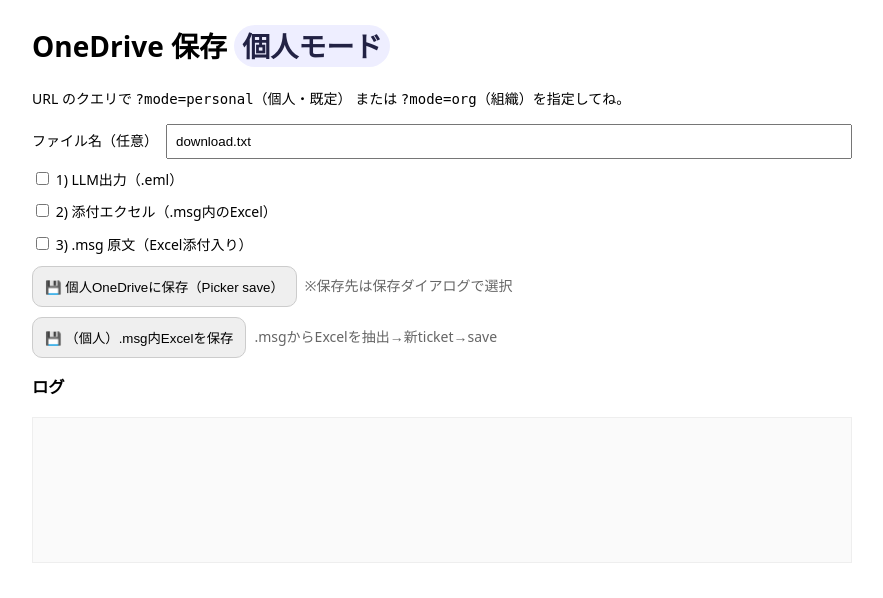
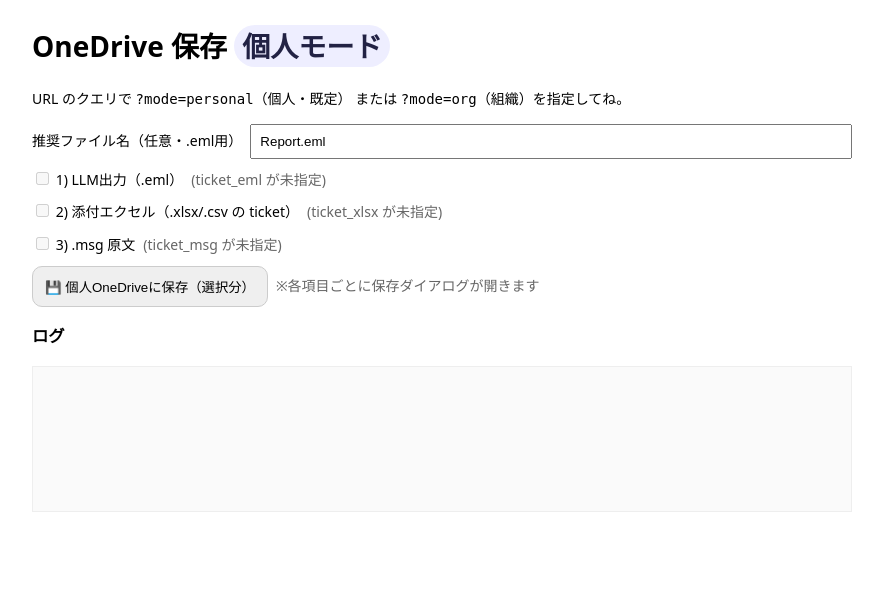
Before and after one commit to miyasaka-t/-AI_Az, a Flask app: page /front in a window 1280 px wide. Shown: the top 598 px of the page, without its empty margins (198-1081 px from the left). Run offline with Flask 3, Linux system fonts and the light colour scheme; some libraries are stand-ins or nearby versions.

Commit message:
変更内容を説明するメッセージ

```diff
--- a/templates/onedrive.html
+++ b/templates/onedrive.html
@@ -14,43 +14,37 @@
 </style>
 
 <h1>OneDrive 保存 <span id="modeBadge" class="badge"></span></h1>
-<p>
-  URL のクエリで <code>?mode=personal</code>（個人・既定） または <code>?mode=org</code>（組織）を指定してね。
-</p>
+<p>URL のクエリで <code>?mode=personal</code>（個人・既定） または <code>?mode=org</code>（組織）を指定してね。</p>
 
 <!-- 共通：ファイル名上書き -->
 <div class="row">
-  <label>ファイル名（任意）</label>
-  <input id="name" type="text" placeholder="Report.txt">
+  <label>推奨ファイル名（任意・.eml用）</label>
+  <input id="name" type="text" placeholder="Report.eml">
 </div>
 
-<!-- 共通：チケット状況 -->
+<!-- チェックボックス（3つ） -->
 <div class="row">
   <label><input type="checkbox" id="cb_eml"> 1) LLM出力（.eml）</label>
   <span id="nm_eml" class="muted"></span>
 </div>
 <div class="row">
-  <label><input type="checkbox" id="cb_xlsx"> 2) 添付エクセル（.msg内のExcel）</label>
+  <label><input type="checkbox" id="cb_xlsx"> 2) 添付エクセル（.xlsx/.csv の ticket）</label>
   <span id="nm_xlsx" class="muted"></span>
 </div>
 <div class="row">
-  <label><input type="checkbox" id="cb_msg"> 3) .msg 原文（Excel添付入り）</label>
+  <label><input type="checkbox" id="cb_msg"> 3) .msg 原文</label>
   <span id="nm_msg" class="muted"></span>
 </div>
 
-<!-- 個人用 UI -->
+<!-- 個人用 UI（抽出ボタンは撤去） -->
 <div id="personalPanel">
   <div class="row">
-    <button id="savePersonal">💾 個人OneDriveに保存（Picker save）</button>
-    <span class="muted">※保存先は保存ダイアログで選択</span>
-  </div>
-  <div class="row">
-    <button id="savePersonalXlsx">💾 （個人）.msg内Excelを保存</button>
-    <span class="muted">.msgからExcelを抽出→新ticket→save</span>
+    <button id="savePersonalSelected">💾 個人OneDriveに保存（選択分）</button>
+    <span class="muted">※各項目ごとに保存ダイアログが開きます</span>
   </div>
 </div>
 
-<!-- 組織用 UI -->
+<!-- 組織用 UI（既存のまま） -->
 <div id="orgPanel" class="hide">
   <div class="row">
     <button id="pick">📁 組織OneDriveの保存先フォルダを選ぶ</button>
@@ -70,66 +64,86 @@
 const q = new URLSearchParams(location.search);
 
 // モード（既定 personal）
-const MODE = (q.get("mode") || "personal").toLowerCase(); // "personal" | "org"
+const MODE = (q.get("mode") || "personal").toLowerCase();
 document.getElementById("modeBadge").textContent = MODE === "org" ? "組織モード" : "個人モード";
 document.getElementById("personalPanel").classList.toggle("hide", MODE !== "personal");
 document.getElementById("orgPanel").classList.toggle("hide", MODE !== "org");
 
 // 受け取るチケット
-const T_EML  = q.get("ticket_eml")  || "";
-const T_MSG  = q.get("ticket_msg")  || "";
-const TICKET_SINGLE = q.get("ticket") || ""; // 単体互換
-const SUGGEST = q.get("suggest") || "download.txt";
+const T_EML   = q.get("ticket_eml")   || "";
+const T_XLSX  = q.get("ticket_xlsx")  || "";  // ★追加：xlsx を直接受ける
+const T_MSG   = q.get("ticket_msg")   || "";
+const TICKET_SINGLE = q.get("ticket") || "";  // 単体互換
+const SUGGEST = q.get("suggest") || "Report.eml";
 document.getElementById("name").value = SUGGEST;
 
 // ベースURLは自身のオリジンを利用
-const RENDER_BASE = location.origin;
-
-// 既存バックのエンドポイント
-const RENDER_UPLOAD_ENDPOINT      = RENDER_BASE + "/api/upload";           // 組織用：汎用アップロード
-const RENDER_PEEK_ENDPOINT        = RENDER_BASE + "/tickets/peek";         // 事前表示
-const RENDER_UPLOAD_MSG_XLSX_EP   = RENDER_BASE + "/api/upload-msg-xlsx";  // 組織用：.msg→xlsx
-const RENDER_DOWNLOAD_ENDPOINT    = RENDER_BASE + "/tickets/download";     // 個人用：sourceUri
-const RENDER_MSG_TO_XLSX_TICKET   = RENDER_BASE + "/api/msg-to-xlsx-ticket"; // 個人用：xlsx ticket 生成
+const BASE = location.origin;
+const EP_PEEK     = BASE + "/tickets/peek";      // 事前表示
+const EP_DOWNLOAD = BASE + "/tickets/download";  // 個人：sourceUri
+const EP_DRIVEITEM= BASE + "/api/drive/item";    // 組織：名称表示
 
 // OneDrive Picker クライアントID（アプリ登録に合わせて設定）
 const FRONT_CLIENT_ID = "4be5eab6-df8a-4990-b738-be8b2b0ba842";
 
 let pickedFolderId = null;
-
-// ログ & ヒント
 const log  = (m)=> document.getElementById("log").textContent += m + "\n";
 const hint = (m)=> document.getElementById("pickedHint").textContent = m;
+
+// 直近 peek 結果を保持（ファイル名決定に使う）
+const peekCache = {}; // ticket -> {fileName, type}
 
 // ========== 共通：peek ==========
 async function peekTicket(ticket) {
   if (!ticket) return null;
-  const r = await fetch(RENDER_PEEK_ENDPOINT + "?ticket=" + encodeURIComponent(ticket));
+  if (peekCache[ticket]) return peekCache[ticket];
+  const r = await fetch(EP_PEEK + "?ticket=" + encodeURIComponent(ticket));
   const j = await r.json();
   if (!r.ok) throw new Error(j.error || r.statusText);
-  return { fileName: j.fileName || "", type: (j.type || "text").toLowerCase() };
+  const info = { fileName: j.fileName || "", type: (j.type || "text").toLowerCase() };
+  peekCache[ticket] = info;
+  return info;
 }
 
 (async function initPeek(){
   try {
-    if (T_EML) {
-      const pe = await peekTicket(T_EML);
+    // eml
+    if (T_EML || TICKET_SINGLE) {
+      const t = T_EML || TICKET_SINGLE;
+      const pe = await peekTicket(t);
       document.getElementById("nm_eml").textContent = `→ ${pe.fileName || "(名前未設定)"} [${pe.type}]`;
+      document.getElementById("cb_eml").checked = true;
       // eml の時は拡張子補正
-      if (pe.type === "eml") {
-        const current = document.getElementById("name").value.trim();
-        const isDefaultSuggest = (SUGGEST === "download.txt" || current === "" || current === SUGGEST);
-        if (isDefaultSuggest && pe.fileName) document.getElementById("name").value = pe.fileName;
-        const nm = document.getElementById("name").value.trim() || "message.eml";
-        document.getElementById("name").value = nm.toLowerCase().endsWith(".eml") ? nm : (nm + ".eml");
-      }
+      const nm = document.getElementById("name").value.trim() || pe.fileName || "message.eml";
+      const fixed = nm.toLowerCase().endsWith(".eml") ? nm : (nm + ".eml");
+      document.getElementById("name").value = fixed;
+    } else {
+      document.getElementById("cb_eml").disabled = true;
+      document.getElementById("nm_eml").textContent = "(ticket_eml が未指定)";
     }
+
+    // xlsx
+    if (T_XLSX) {
+      const px = await peekTicket(T_XLSX);
+      document.getElementById("nm_xlsx").textContent = `→ ${px.fileName || "(名前未設定)"} [${px.type}]`;
+      document.getElementById("cb_xlsx").checked = true;
+    } else {
+      document.getElementById("cb_xlsx").disabled = true;
+      document.getElementById("nm_xlsx").textContent = "(ticket_xlsx が未指定)";
+    }
+
+    // msg
     if (T_MSG) {
       const pm = await peekTicket(T_MSG);
       document.getElementById("nm_msg").textContent = `→ ${pm.fileName || "(名前未設定)"} [${pm.type}]`;
-      document.getElementById("nm_xlsx").textContent = "→ （.msg内の最初のExcelを保存）";
+      document.getElementById("cb_msg").checked = true;
+    } else {
+      document.getElementById("cb_msg").disabled = true;
+      document.getElementById("nm_msg").textContent = "(ticket_msg が未指定)";
     }
-    if (!T_EML && !T_MSG && TICKET_SINGLE) {
+
+    // 単体互換 ?ticket=... を eml とみなす
+    if (!T_EML && !T_XLSX && !T_MSG && TICKET_SINGLE) {
       const p1 = await peekTicket(TICKET_SINGLE);
       document.getElementById("nm_eml").textContent = `→ ${p1.fileName || "(名前未設定)"} [${p1.type}]`;
       document.getElementById("cb_eml").checked = true;
@@ -139,8 +153,8 @@
   }
 })();
 
-// ========== 個人：Picker save ==========
-function openPersonalSave(sourceUrl, fileName) {
+// ========== 個人：Picker save（選択分を順に保存） ==========
+function openPersonalSave(sourceUrl, fileName, cb) {
   if (!FRONT_CLIENT_ID) { alert("FRONT_CLIENT_ID 未設定"); return; }
   const odOptions = {
     clientId: FRONT_CLIENT_ID,
@@ -152,95 +166,90 @@
       endpointHint: "api.onedrive.com",
       redirectUri: location.origin + "/picker-redirect.html"
     },
-    success: function(res) { log("✅ 保存成功(個人): " + JSON.stringify(res)); },
-    cancel: function(){ log("キャンセル(個人)"); },
-    error: function(e){ log("❌ エラー(個人): " + JSON.stringify(e)); }
+    success: function(res) { log("✅ 保存成功(個人): " + JSON.stringify(res)); cb && cb(); },
+    cancel:  function(){ log("キャンセル(個人)"); cb && cb(); },
+    error:   function(e){ log("❌ エラー(個人): " + JSON.stringify(e)); cb && cb(); }
   };
   OneDrive.open(odOptions);
 }
 
-document.getElementById("savePersonal").onclick = async () => {
+document.getElementById("savePersonalSelected").onclick = async () => {
   if (MODE !== "personal") { alert("今は組織モードです"); return; }
-  // 優先：eml → 単体 → msg 原文
-  const ticket = T_EML || TICKET_SINGLE || T_MSG;
-  if (!ticket) { alert("URLに ticket がありません"); return; }
-  let nm = (document.getElementById("name").value || SUGGEST || "download.bin").trim();
-  if (nm && (document.getElementById("cb_eml").checked || T_EML || TICKET_SINGLE)) {
-    // eml 保存意図なら拡張子補正
-    if (!nm.toLowerCase().endsWith(".eml")) nm = nm + ".eml";
+
+  // 選択された対象を配列に
+  const tasks = [];
+
+  // 1) EML
+  if (document.getElementById("cb_eml").checked && (T_EML || TICKET_SINGLE)) {
+    const t = T_EML || TICKET_SINGLE;
+    const info = await peekTicket(t).catch(()=>({fileName:"message.eml", type:"eml"}));
+    let nm = (document.getElementById("name").value || info.fileName || "message.eml").trim();
+    if (!nm.toLowerCase().endsWith(".eml")) nm += ".eml";
+    const src = EP_DOWNLOAD + "?ticket=" + encodeURIComponent(t);
+    tasks.push({src, name:nm});
   }
-  const src = RENDER_DOWNLOAD_ENDPOINT + "?ticket=" + encodeURIComponent(ticket);
-  log("→ 個人 save 開始: " + nm);
-  openPersonalSave(src, nm);
+
+  // 2) XLSX（ticket_xlsx をそのまま保存）
+  if (document.getElementById("cb_xlsx").checked && T_XLSX) {
+    const info = await peekTicket(T_XLSX).catch(()=>({fileName:"Attachment.xlsx", type:"base64"}));
+    let nm = info.fileName || "Attachment.xlsx";
+    if (!nm.toLowerCase().match(/\.(xlsx|xlsm|xls|csv)$/)) nm += ".xlsx";
+    const src = EP_DOWNLOAD + "?ticket=" + encodeURIComponent(T_XLSX);
+    tasks.push({src, name:nm});
+  }
+
+  // 3) MSG 原文
+  if (document.getElementById("cb_msg").checked && T_MSG) {
+    const info = await peekTicket(T_MSG).catch(()=>({fileName:"mail.msg", type:"base64"}));
+    let nm = info.fileName || "mail.msg";
+    if (!nm.toLowerCase().endsWith(".msg")) nm += ".msg";
+    const src = EP_DOWNLOAD + "?ticket=" + encodeURIComponent(T_MSG);
+    tasks.push({src, name:nm});
+  }
+
+  if (tasks.length === 0) { alert("保存対象にチェックを入れてください"); return; }
+
+  // 順番に save を開く（都度ダイアログが出ます）
+  const run = (idx=0) => {
+    if (idx >= tasks.length) { log("完了: すべての保存が終了しました"); return; }
+    const t = tasks[idx];
+    log(`→ 保存開始: ${t.name}`);
+    openPersonalSave(t.src, t.name, () => run(idx+1));
+  };
+  run(0);
 };
 
-// 個人：.msg 内 Excel を抽出してから save
-document.getElementById("savePersonalXlsx").onclick = async () => {
-  if (MODE !== "personal") { alert("今は組織モードです"); return; }
-  if (!T_MSG) { alert(".msg の ticket がありません"); return; }
-  const nm = (document.getElementById("name").value || "attachment.xlsx").trim();
-  try {
-    log("→ 個人: .msg→xlsx ticket 生成");
-    const r = await fetch(RENDER_MSG_TO_XLSX_TICKET, {
-      method: "POST",
-      headers: {"Content-Type": "application/json"},
-      body: JSON.stringify({ ticket: T_MSG, fileName: nm })
-    });
-    const j = await r.json();
-    if (!r.ok) { log("❌ 生成失敗: " + JSON.stringify(j)); return; }
-    const newTicket = j.ticket;
-    const src = RENDER_DOWNLOAD_ENDPOINT + "?ticket=" + encodeURIComponent(newTicket);
-    let saveName = nm;
-    if (!saveName.toLowerCase().match(/\.(xlsx|xlsm|xls|csv)$/)) saveName += ".xlsx";
-    openPersonalSave(src, saveName);
-  } catch(e) {
-    log("❌ 例外(個人xlsx): " + e.message);
-  }
-};
+// ========== 組織モード（既存のまま：必要なら残す） ==========
+const RENDER_UPLOAD_ENDPOINT    = BASE + "/api/upload";
+const RENDER_UPLOAD_MSG_XLSX_EP = BASE + "/api/upload-msg-xlsx";
 
-// ========== 組織：Picker query → サーバーで Graph アップロード ==========
 document.getElementById("pick").onclick = () => {
   if (!FRONT_CLIENT_ID) { alert("FRONT_CLIENT_ID 未設定"); return; }
   const odOptions = {
-    clientId: FRONT_CLIENT_ID,
-    action: "query",
-    viewType: "folders",
-    multiSelect: false,
-    openInNewWindow: true,
-    advanced: {
-      endpointHint: "graph.microsoft.com",
-      redirectUri: location.origin + "/picker-redirect.html"
-    },
+    clientId: FRONT_CLIENT_ID, action: "query", viewType: "folders", multiSelect: false, openInNewWindow: true,
+    advanced: { endpointHint: "graph.microsoft.com", redirectUri: location.origin + "/picker-redirect.html" },
     success: async function(res) {
       const it = (res.value && res.value[0]) || null;
       if (!it || !it.id || !it.folder) { log("❌ フォルダ未選択"); return; }
       pickedFolderId = it.id;
-
       let label = "";
       try {
-        const r = await fetch(RENDER_BASE + "/api/drive/item?id=" + encodeURIComponent(it.id));
+        const r = await fetch(EP_DRIVEITEM + "?id=" + encodeURIComponent(it.id));
         const meta = await r.json();
-        if (r.ok && meta.name) {
-          label = meta.name;
-          if (meta.webUrl) {
-            const a = document.createElement("a");
-            a.href = meta.webUrl; a.textContent = "選択フォルダをOneDriveで開く"; a.target = "_blank";
-            document.getElementById("log").appendChild(a);
-            document.getElementById("log").appendChild(document.createTextNode("\n"));
-          }
-        } else {
-          label = "ID:" + String(it.id).slice(0, 8) + "…";
+        label = (r.ok && meta.name) ? meta.name : "ID:" + String(it.id).slice(0, 8) + "…";
+        if (meta.webUrl) {
+          const a = document.createElement("a");
+          a.href = meta.webUrl; a.textContent = "選択フォルダをOneDriveで開く"; a.target = "_blank";
+          document.getElementById("log").appendChild(a);
+          document.getElementById("log").appendChild(document.createTextNode("\n"));
         }
-      } catch (e) {
-        label = "ID:" + String(it.id).slice(0, 8) + "…";
-      }
-
-      hint("選択中: " + label);
+      } catch { label = "ID:" + String(it.id).slice(0, 8) + "…"; }
+      document.getElementById("pickedHint").textContent = "選択中: " + label;
       log("Pick OK: folderId=" + pickedFolderId);
       document.getElementById("upload").disabled = false;
     },
     cancel: function(){ log("キャンセル(組織)"); },
-    error: function(e){ log("❌ エラー(組織): " + JSON.stringify(e)); }
+    error:  function(e){ log("❌ エラー(組織): " + JSON.stringify(e)); }
   };
   OneDrive.open(odOptions);
 };
@@ -260,17 +269,13 @@
   if (!pickedFolderId) { alert("先にフォルダを選んでください"); return; }
 
   const want_eml  = document.getElementById("cb_eml").checked && (T_EML || TICKET_SINGLE);
-  const want_xlsx = document.getElementById("cb_xlsx").checked && T_MSG;
+  const want_xlsx = document.getElementById("cb_xlsx").checked && T_XLSX;
   const want_msg  = document.getElementById("cb_msg").checked && T_MSG;
-  if (!want_eml && !want_xlsx && !want_msg) {
-    alert("保存する項目にチェックを入れてください");
-    return;
-  }
+  if (!want_eml && !want_xlsx && !want_msg) { alert("保存する項目にチェックを入れてください"); return; }
 
   let nm = (document.getElementById("name").value || SUGGEST).trim();
   if (want_eml && nm && !nm.toLowerCase().endsWith(".eml")) {
-    nm = nm + ".eml";
-    document.getElementById("name").value = nm;
+    nm = nm + ".eml"; document.getElementById("name").value = nm;
   }
 
   document.getElementById("upload").disabled = true;
@@ -279,52 +284,17 @@
       const ticket = T_EML || TICKET_SINGLE;
       log("→ 組織: .eml アップロード開始");
       const r = await uploadOne(RENDER_UPLOAD_ENDPOINT, ticket, nm || undefined);
-      if (r.ok) {
-        log(`✅ 完了(.eml): ${r.body.webUrl || ""}`);
-        if (r.body.webUrl) {
-          const a = document.createElement("a");
-          a.href = r.body.webUrl; a.textContent = r.body.name || "OneDriveで開く"; a.target = "_blank";
-          document.getElementById("log").appendChild(a);
-          document.getElementById("log").appendChild(document.createTextNode("\n"));
-        }
-      } else {
-        log(`❌ 失敗(.eml): ${r.status} ${JSON.stringify(r.body)}`);
-        if (r.body && r.body.detail) log("detail: " + r.body.detail);
-      }
+      log(r.ok ? `✅ 完了(.eml): ${r.body.webUrl || ""}` : `❌ 失敗(.eml): ${r.status} ${JSON.stringify(r.body)}`);
     }
-
     if (want_xlsx) {
-      log("→ 組織: .msg内Excel アップロード開始");
-      const r = await uploadOne(RENDER_UPLOAD_MSG_XLSX_EP, T_MSG, undefined);
-      if (r.ok) {
-        log(`✅ 完了(Excel): ${r.body.webUrl || ""}`);
-        if (r.body.webUrl) {
-          const a = document.createElement("a");
-          a.href = r.body.webUrl; a.textContent = r.body.name || "OneDriveで開く"; a.target = "_blank";
-          document.getElementById("log").appendChild(a);
-          document.getElementById("log").appendChild(document.createTextNode("\n"));
-        }
-      } else {
-        log(`❌ 失敗(Excel): ${r.status} ${JSON.stringify(r.body)}`);
-        if (r.body && r.body.detail) log("detail: " + r.body.detail);
-      }
+      log("→ 組織: xlsx アップロード開始");
+      const r = await uploadOne(RENDER_UPLOAD_MSG_XLSX_EP, T_MSG, undefined); // ※組織側は .msg→xlsx API（ticket_xlsx を直接上げたければ /api/upload を自前で呼んでね）
+      log(r.ok ? `✅ 完了(Excel): ${r.body.webUrl || ""}` : `❌ 失敗(Excel): ${r.status} ${JSON.stringify(r.body)}`);
     }
-
     if (want_msg) {
       log("→ 組織: .msg 原文 アップロード開始");
       const r = await uploadOne(RENDER_UPLOAD_ENDPOINT, T_MSG, undefined);
-      if (r.ok) {
-        log(`✅ 完了(.msg): ${r.body.webUrl || ""}`);
-        if (r.body.webUrl) {
-          const a = document.createElement("a");
-          a.href = r.body.webUrl; a.textContent = r.body.name || "OneDriveで開く"; a.target = "_blank";
-          document.getElementById("log").appendChild(a);
-          document.getElementById("log").appendChild(document.createTextNode("\n"));
-        }
-      } else {
-        log(`❌ 失敗(.msg): ${r.status} ${JSON.stringify(r.body)}`);
-        if (r.body && r.body.detail) log("detail: " + r.body.detail);
-      }
+      log(r.ok ? `✅ 完了(.msg): ${r.body.webUrl || ""}` : `❌ 失敗(.msg): ${r.status} ${JSON.stringify(r.body)}`);
     }
   } catch(e) {
     log("❌ 例外(組織): " + e.message);
```
